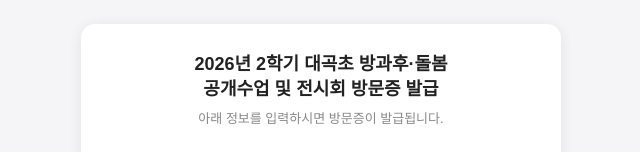
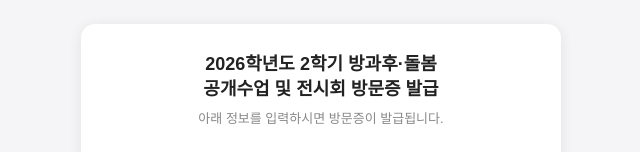
Before and after one commit to hyunheejangedu/open-class, a plain HTML site: page index.html in a window 1280 px wide. Shown: the top 152 px of the page, without its empty margins (319-959 px from the left). Drawn offline with Linux system fonts and the light colour scheme.

Commit message:
Update index.html

```diff
--- a/index.html
+++ b/index.html
@@ -104,7 +104,7 @@
 <div id="app">
 
   <div class="card" id="form-wrap">
-   <h1>2026년 2학기 대곡초 방과후·돌봄<br>공개수업 및 전시회 방문증 발급</h1>
+   <h1>2026학년도 2학기 방과후·돌봄<br>공개수업 및 전시회 방문증 발급</h1>
     <p class="sub">아래 정보를 입력하시면 방문증이 발급됩니다.</p>
 
     <label for="name">학생명 *</label>
```
